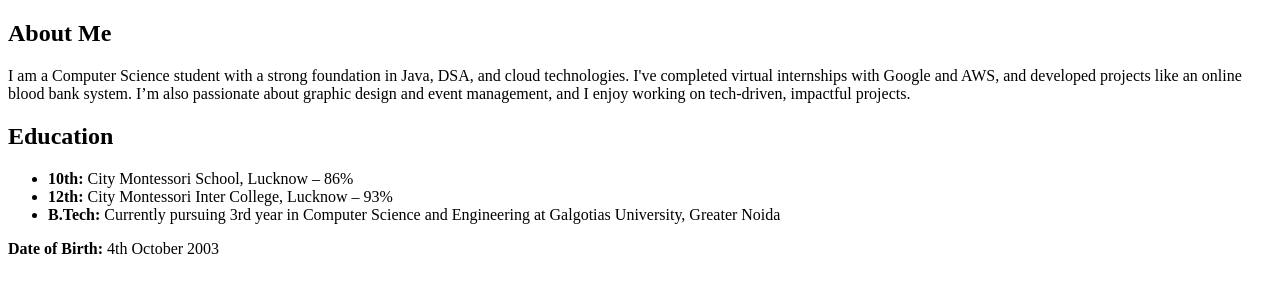
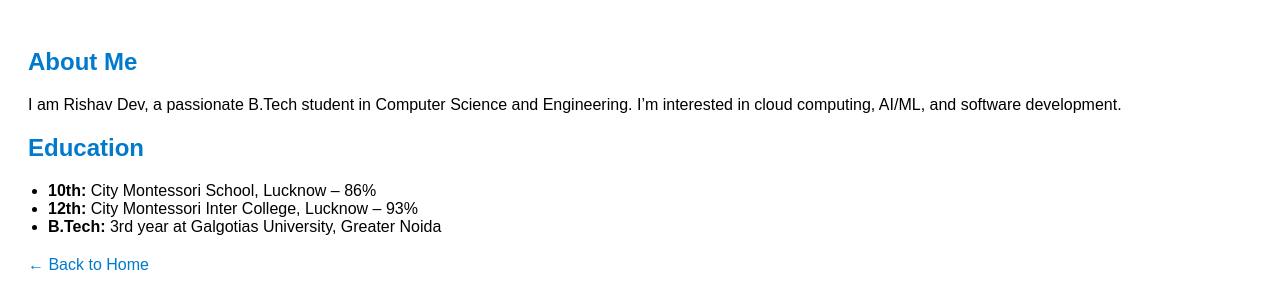
Before and after one commit to rishavdev4/cv-frames-project, a plain HTML site: page about.html in a window 1280 px wide. Drawn offline with Linux system fonts and the light colour scheme.

Commit message:
Update about.html

```diff
--- a/about.html
+++ b/about.html
@@ -1,20 +1,42 @@
 <!DOCTYPE html>
-<html>
+<html lang="en">
+<head>
+  <meta charset="UTF-8">
+  <meta name="viewport" content="width=device-width, initial-scale=1.0">
+  <title>About Me</title>
+  <style>
+    body {
+      font-family: Arial, sans-serif;
+      padding: 20px;
+    }
+
+    h2 {
+      color: #007acc;
+    }
+
+    ul {
+      padding-left: 20px;
+    }
+
+    a {
+      display: block;
+      margin-top: 20px;
+      text-decoration: none;
+      color: #007acc;
+    }
+  </style>
+</head>
 <body>
   <h2>About Me</h2>
-  <p>I am a Computer Science student with a strong foundation in Java, DSA, and cloud technologies.
-     I've completed virtual internships with Google and AWS,
-     and developed projects like an online blood bank system.
-     I’m also passionate about graphic design and event management,
-     and I enjoy working on tech-driven, impactful projects.</p>
+  <p>I am Rishav Dev, a passionate B.Tech student in Computer Science and Engineering. I’m interested in cloud computing, AI/ML, and software development.</p>
 
   <h2>Education</h2>
   <ul>
     <li><strong>10th:</strong> City Montessori School, Lucknow – 86%</li>
     <li><strong>12th:</strong> City Montessori Inter College, Lucknow – 93%</li>
-       <li><strong>B.Tech:</strong> Currently pursuing 3rd year in Computer Science and Engineering at Galgotias University, Greater Noida</li>
+    <li><strong>B.Tech:</strong> 3rd year at Galgotias University, Greater Noida</li>
   </ul>
 
-     <p><strong>Date of Birth:</strong> 4th October 2003</p>
+  <a href="index.html">← Back to Home</a>
 </body>
 </html>
```
Lines whose indentation alone changed are shown as unchanged.
